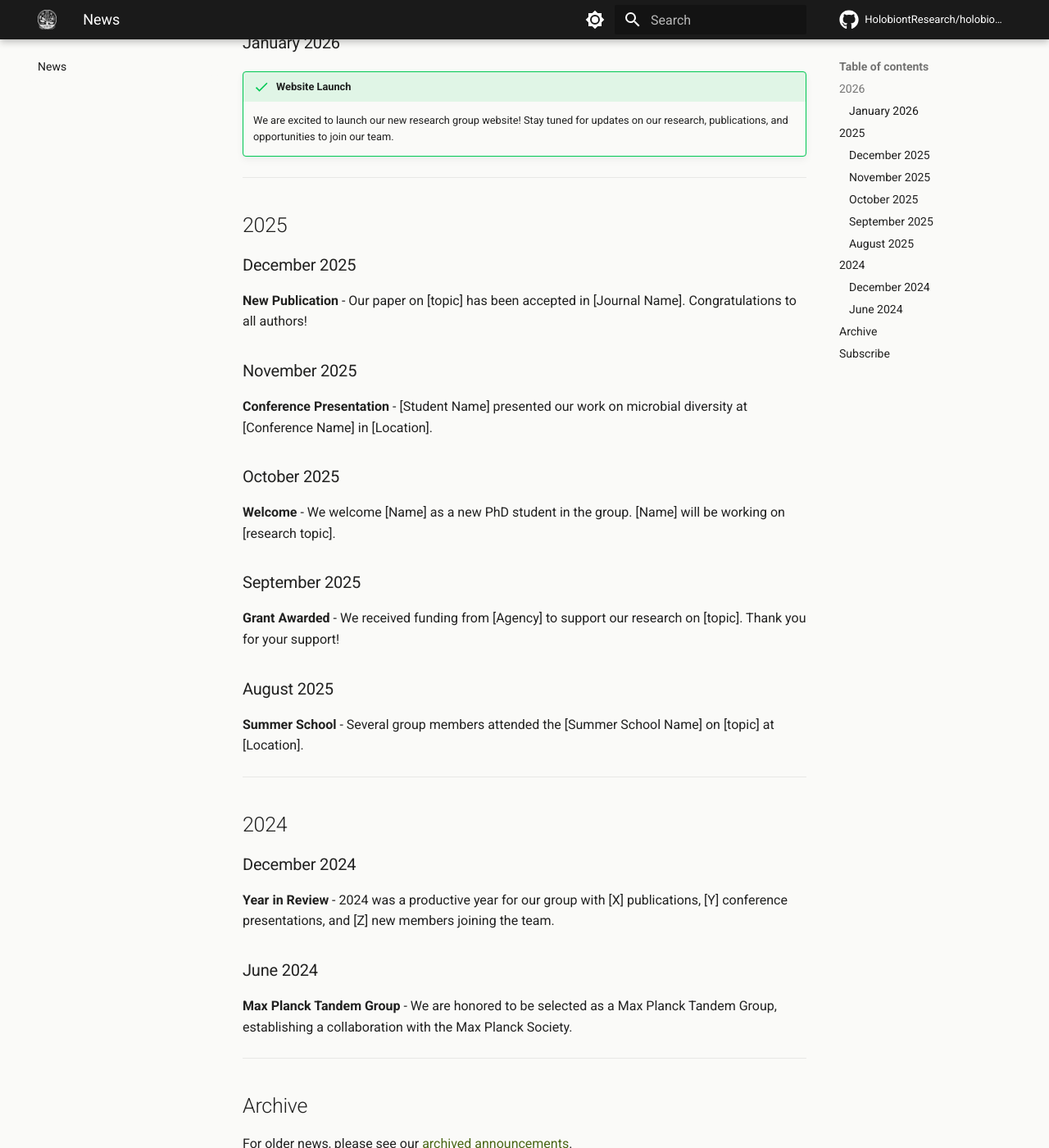
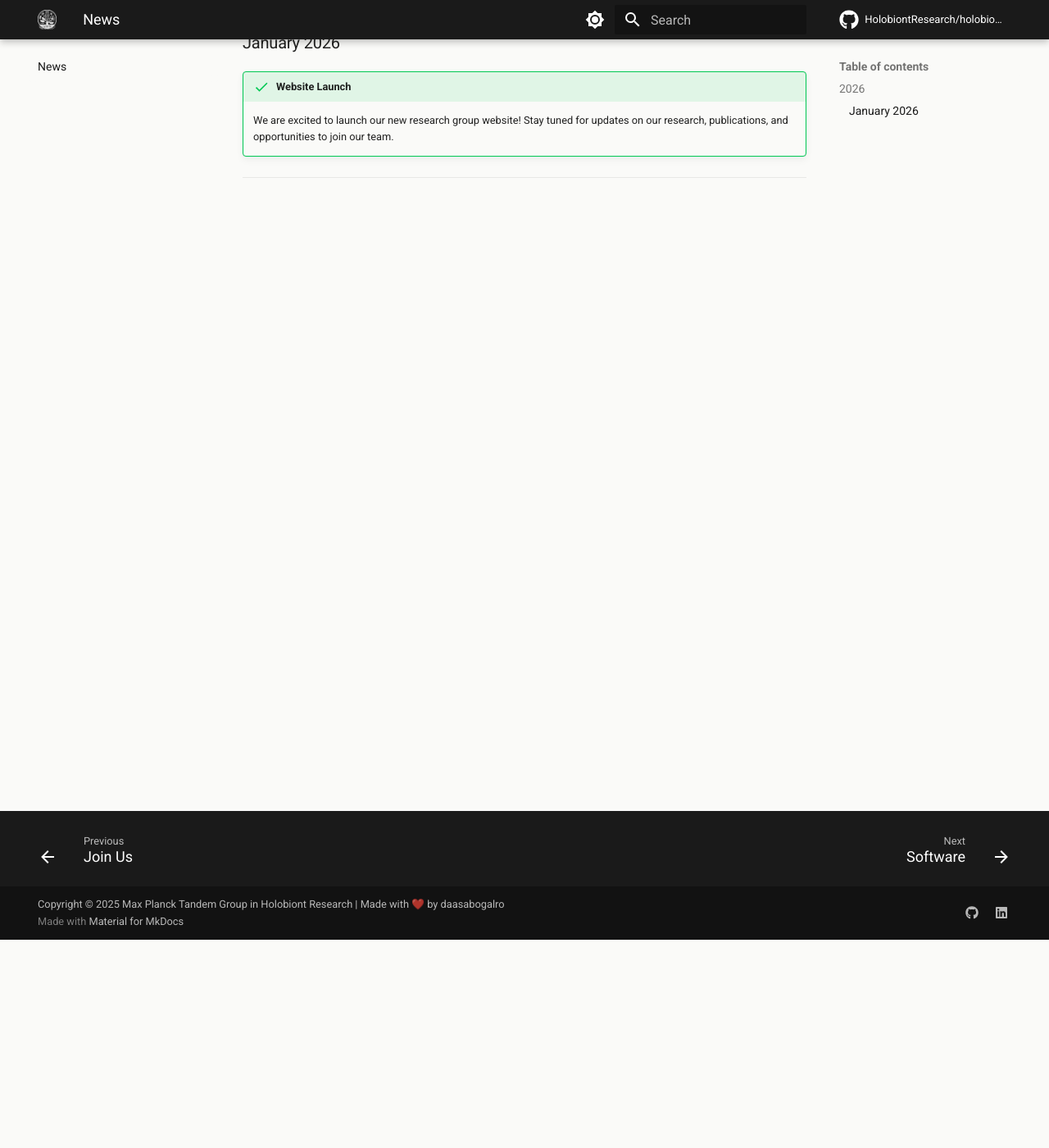
Before and after one commit to HolobiontResearch/holobionts-website, an MkDocs documentation site: the page built from docs/news.md, in a window 1280 px wide and 1400 px high, scrolled down 254 px. Shown: the whole window at 82% size. Built offline with MkDocs 1.6.1 and Material for MkDocs 9.7.7, drawn with Linux system fonts in a browser that asks for light colours; comment, search, counter and statistics services are not loaded; some of the changed text lies outside the part shown.

Commit message:
Update news section

```diff
--- a/docs/news.md
+++ b/docs/news.md
@@ -8,7 +8,7 @@
     We are excited to launch our new research group website! Stay tuned for updates on our research, publications, and opportunities to join our team.
 
 ---
-
+<!--
 ## 2025
 
 ### December 2025
@@ -45,17 +45,4 @@
 
 ---
 
-## Archive
-
-For older news, please see our [archived announcements](#).
-
----
-
-## Subscribe
-
-Want to stay updated on our research? Follow us on:
-
-- :fontawesome-brands-github: [GitHub](https://github.com/HolobiontResearch)
-- :fontawesome-brands-twitter: [Twitter/X](#)
-
-Or contact us to join our mailing list.
+-->
```
